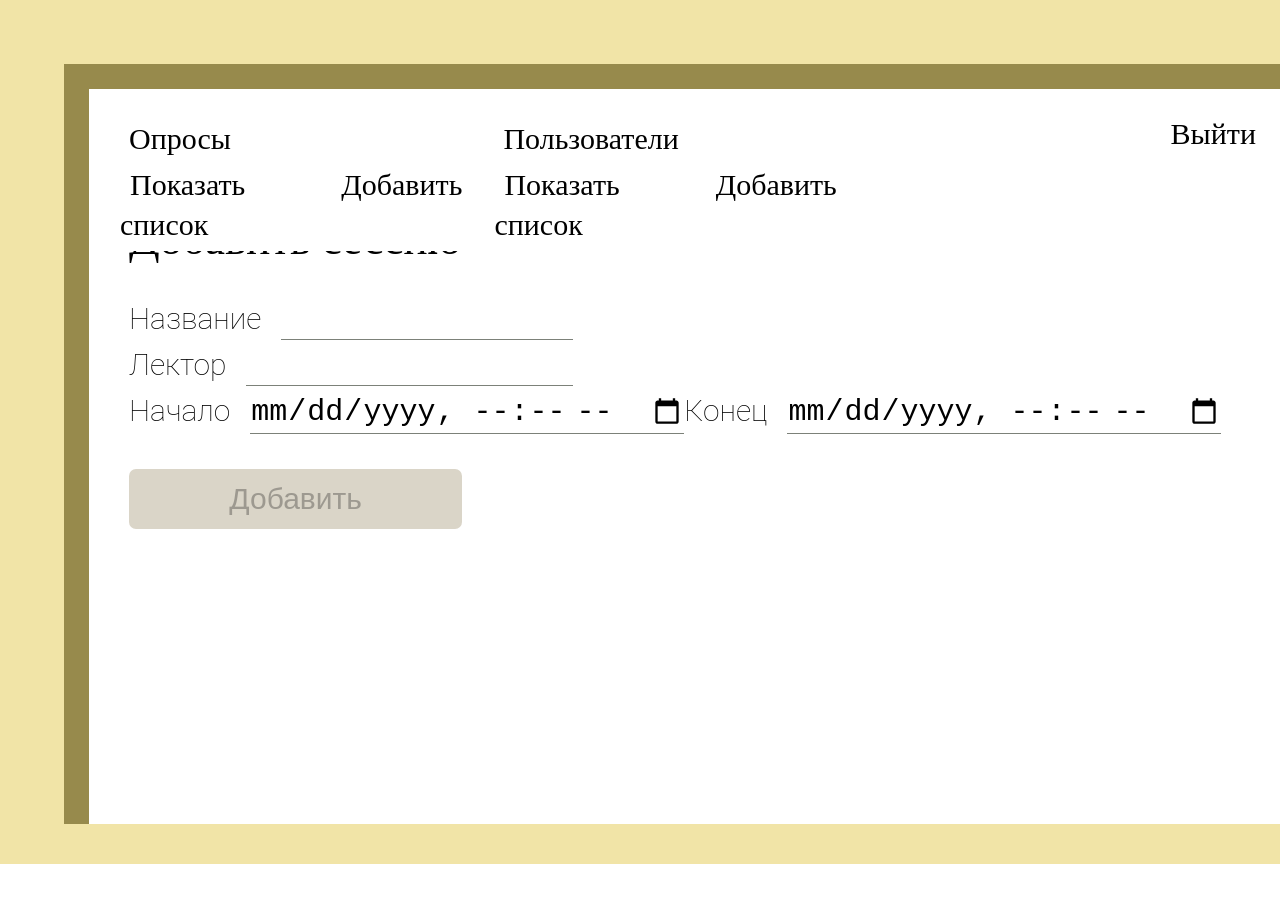
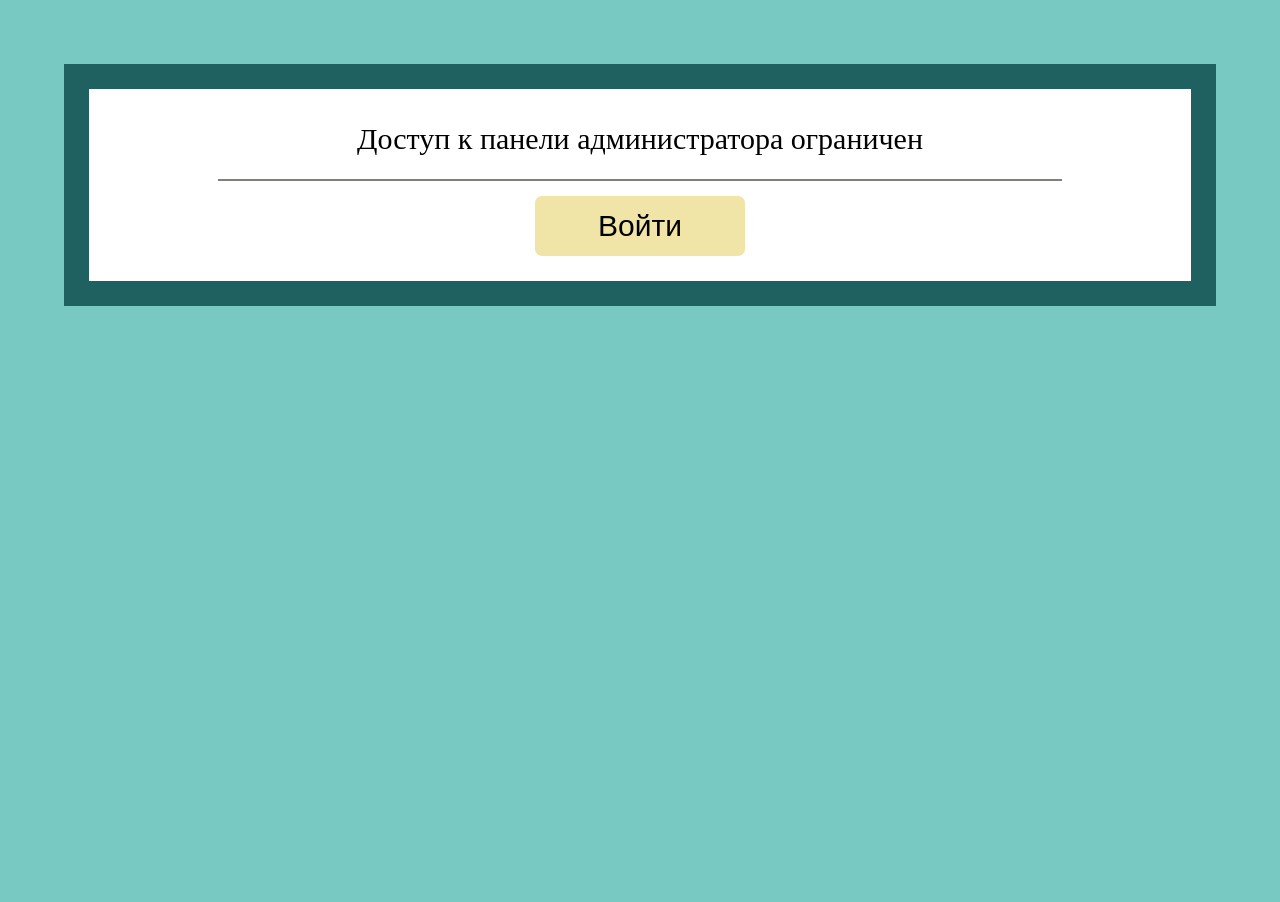
Before and after one commit to KatySolo/realtimepollreact, a React (Create React App) app: page /admin/sessions/add in a window 1280 px wide. Shown: the top 902 px of the page. Before the commit the page ends 864 px from the top, so only its background shows below. Built offline with nearby package versions, Linux system fonts and the light colour scheme; no server answers; what auth0-js would draw is missing.

Commit message:
styles cleanup

```diff
--- a/src/components/AdminPanel/AdminPanel.jsx
+++ b/src/components/AdminPanel/AdminPanel.jsx
@@ -32,7 +32,7 @@ class AdminPanel extends Component {
 	}
 
 	render() {
-		if (auth0Client.isAuthenticated()) {
+		if (!auth0Client.isAuthenticated()) {
 			this.props.setAppColor('green');
 			return (
 				<div className='adminLogin'>
--- a/src/components/AdminPanel/adminPanel.css
+++ b/src/components/AdminPanel/adminPanel.css
@@ -32,6 +32,10 @@ hr {
     padding: 5px;
 }
 
+.footer {
+    margin-top: 30px;
+}
+
 .logout:hover {
     cursor: pointer;
 }
--- a/src/components/SessionWindows/SessionForm/styles.css
+++ b/src/components/SessionWindows/SessionForm/styles.css
@@ -1,10 +1,6 @@
 .sessionForm {
     display: flex;
     flex-direction: column;
-}
-
-.sessionForm .footer {
-    margin-top: 30px;
 }
 
 .sessionName,
--- a/src/components/Survey/styles.css
+++ b/src/components/Survey/styles.css
@@ -31,7 +31,7 @@
 }
 
 .err {
-    background: rgba(219, 0, 65, 0.6);;
+    background: rgba(219, 0, 65, 0.6);
 }
 
 .ok {
```
